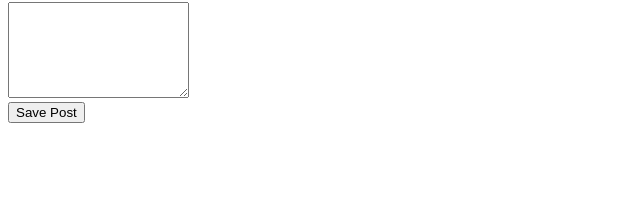
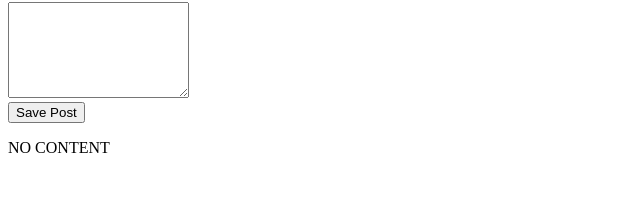
Before and after one commit to SubhayanDas08/WebDev_Basics, an Angular app in the folder mean/mean-course/: page / in a window 1280 px wide. Shown: the part 78-300 px from the top of the page, without its empty margins (0-640 px from the left). Built offline with nearby package versions, Linux system fonts and the light colour scheme.

Commit message:
15th Jan 2021

```diff
--- a/mean/mean-course/src/app/post/post-create/post-create.component.html
+++ b/mean/mean-course/src/app/post/post-create/post-create.component.html
@@ -1,5 +1,12 @@
 <!-- <h2>POST CREATE COMPONENT</h2> -->
 
-<textarea rows="6"></textarea>
+<!-- <textarea rows="6" [value]="newPost"></textarea>     //OUTPUTTING CONTENT
 <br>
-<button (click)='onAddPost()'>Save Post</button>
+<button (click)='onAddPost(postInput)'>Save Post</button>
+<p>{{ newPost }}</p> -->
+
+<!--GETTING USER INPUT USING LOCAL REFERENCE-->
+<textarea rows="6" #postInput></textarea>
+<br>
+<button (click)='onAddPost(postInput)'>Save Post</button>
+<p>{{ newPost }}</p>
--- a/mean/mean-course/src/app/post/post-create/post-create.component.ts
+++ b/mean/mean-course/src/app/post/post-create/post-create.component.ts
@@ -6,7 +6,10 @@ import { Component } from '@angular/core';
 })
 
 export class PostCreateComponent{
-  onAddPost(){
-    alert('Post Added!!!');
+  newPost = 'NO CONTENT';                       //this is a property
+
+  onAddPost(postInput : HTMLTextAreaElement){                        //this is a method
+    console.log(postInput.value);
+    this.newPost=postInput.value;
   }
 }
```
